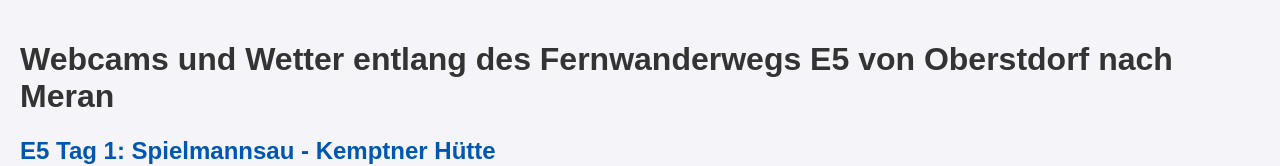
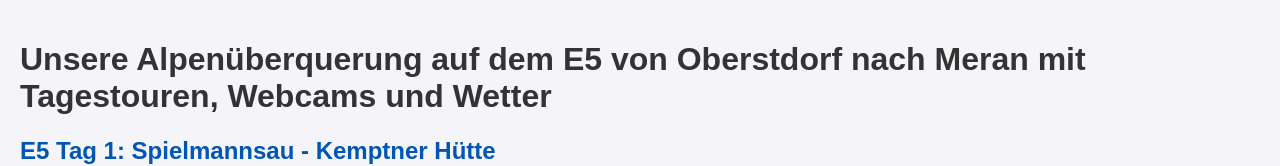
Before and after one commit to andreasmihm/hiking-e5, a plain HTML site: page index.html in a window 1280 px wide. Shown: the top 166 px of the page. Drawn offline with Linux system fonts and the light colour scheme; no server answers.

Commit message:
headline

```diff
--- a/index.html
+++ b/index.html
@@ -56,7 +56,7 @@
 <link rel="stylesheet" href="https://cdnjs.cloudflare.com/ajax/libs/font-awesome/5.15.3/css/all.min.css">
 </head>
 <body>
-    <h1>Webcams und Wetter entlang des Fernwanderwegs E5 von Oberstdorf nach Meran</h1>
+    <h1>Unsere Alpenüberquerung auf dem E5 von Oberstdorf nach Meran mit Tagestouren, Webcams und Wetter</h1>
 
     <h2>E5 Tag 1: Spielmannsau - Kemptner Hütte</h2>
     <a href="https://www.komoot.com/de-de/tour/1383020686">
```
